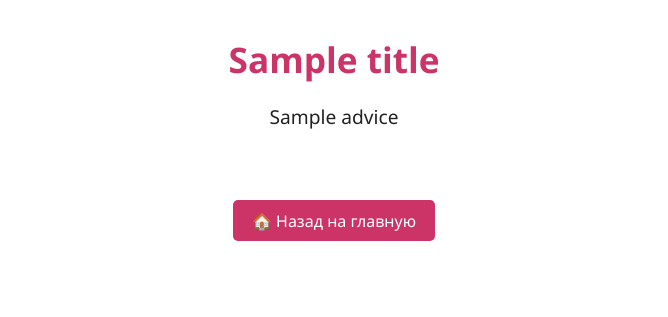
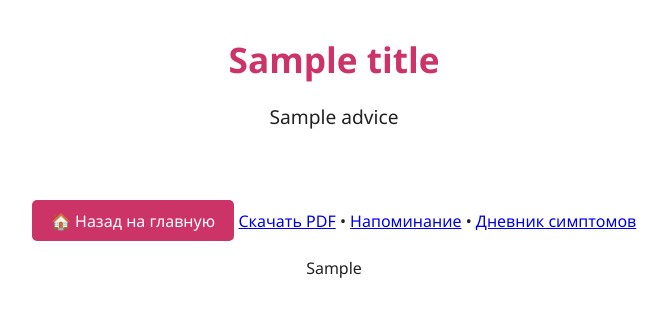
Before and after one commit to marrtille/myZone2, a Flask app: template templates/result.html in a window 1280 px wide. Shown: the part 181-498 px from the top of the page, without its empty margins (306-974 px from the left). Run offline with Flask 3, Linux system fonts and the light colour scheme; the template is opened without the code that fills it: most values are stand-ins (such as "Sample title", 1, 10 or a date in 2020); parts of the project's set-up code (start-up, migrations or seed data) failed here and were passed over.

Commit message:
Update result.html

```diff
--- a/templates/result.html
+++ b/templates/result.html
@@ -41,6 +41,12 @@
     {% endif %}
 
     <a href="/" class="cta-button">🏠 Назад на главную</a>
+
+    {% if export_pdf_url %}<a href="{{ export_pdf_url }}">Скачать PDF</a>{% endif %}
+{% if reminder_ics_url %} • <a href="{{ reminder_ics_url }}">Напоминание</a>{% endif %}
+{% if diary_url %} • <a href="{{ diary_url }}">Дневник симптомов</a>{% endif %}
+{% if shap_reason %}<p>{{ shap_reason|replace('\n','<br>')|safe }}</p>{% endif %}
+
   </main>
 
   <script>
```
